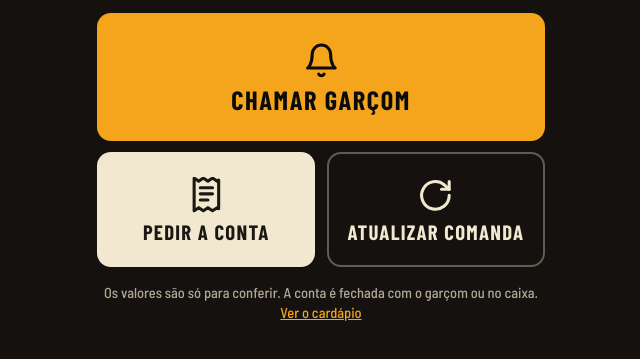
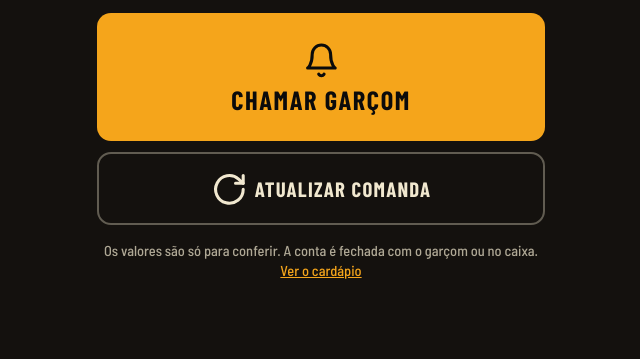
Before and after one commit to Dennys067/big-bar, a plain HTML site: page letreiro/mesa.html in a window 1280 px wide. Shown: the part 179-538 px from the top of the page, without its empty margins (319-959 px from the left). Drawn offline with nearby package versions, Linux system fonts and the light colour scheme; a web font is replaced by a local one.

Commit message:
Página da mesa sem o botão Pedir a conta (QR impresso também)
Co-Authored-By: Claude Opus 5.5 <noreply@anthropic.com>
Claude-Session: https://claude.ai/code/session_01MmYPrpsTAu6o9SsvTGgSML

```diff
--- a/letreiro/mesa.html
+++ b/letreiro/mesa.html
@@ -28,7 +28,7 @@ header .num small{display:block;font:700 .95rem/1 var(--f-placa);color:var(--cre
 .bt svg{width:2.3rem;height:2.3rem}
 .bt-garcom{background:var(--ambar);color:var(--preto);grid-column:1/-1;min-height:8rem;font-size:1.65rem}
 .bt-conta{background:var(--creme);color:var(--tinta)}
-.bt-atual{background:transparent;color:var(--creme);border:2px solid rgba(241,232,207,.35)}
+.bt-atual{grid-column:1/-1;min-height:4.2rem;flex-direction:row;background:transparent;color:var(--creme);border:2px solid rgba(241,232,207,.35)}
 .bt:active{transform:scale(.98)}
 .bt[disabled]{opacity:.55;cursor:default}
 .aviso{border-radius:12px;padding:.85rem 1rem;margin:0 0 1rem;font-weight:600;display:none}
@@ -69,10 +69,6 @@ header .num small{display:block;font:700 .95rem/1 var(--f-placa);color:var(--cre
     <button class="bt bt-garcom" id="b-garcom" type="button">
       <svg viewBox="0 0 24 24" fill="none" stroke="currentColor" stroke-width="2" stroke-linecap="round" stroke-linejoin="round" aria-hidden="true"><path d="M6 8a6 6 0 0 1 12 0c0 7 3 9 3 9H3s3-2 3-9"/><path d="M10.3 21a1.94 1.94 0 0 0 3.4 0"/></svg>
       Chamar garçom
-    </button>
-    <button class="bt bt-conta" id="b-conta" type="button">
-      <svg viewBox="0 0 24 24" fill="none" stroke="currentColor" stroke-width="2" stroke-linecap="round" stroke-linejoin="round" aria-hidden="true"><path d="M4 2v20l3-2 3 2 3-2 3 2 3-2 1 .7V2l-1 .7-3-2-3 2-3-2-3 2-3-2z"/><path d="M8 7h8M8 11h8M8 15h5"/></svg>
-      Pedir a conta
     </button>
     <button class="bt bt-atual" id="b-atual" type="button">
       <svg viewBox="0 0 24 24" fill="none" stroke="currentColor" stroke-width="2" stroke-linecap="round" stroke-linejoin="round" aria-hidden="true"><path d="M21 12a9 9 0 1 1-3-6.7L21 8"/><path d="M21 3v5h-5"/></svg>
@@ -172,7 +168,6 @@ function chamar(tipo,b){
   }).then(function(){setTimeout(function(){b.disabled=false;},4000);});
 }
 $('b-garcom').addEventListener('click',function(){chamar('garcom',this);});
-$('b-conta').addEventListener('click',function(){chamar('conta',this);});
 $('b-atual').addEventListener('click',busca);
 busca();
 setInterval(function(){if(!document.hidden)busca();},20000);
```
Also changed, not shown: letreiro/admin.html (+2 -2 lines).
